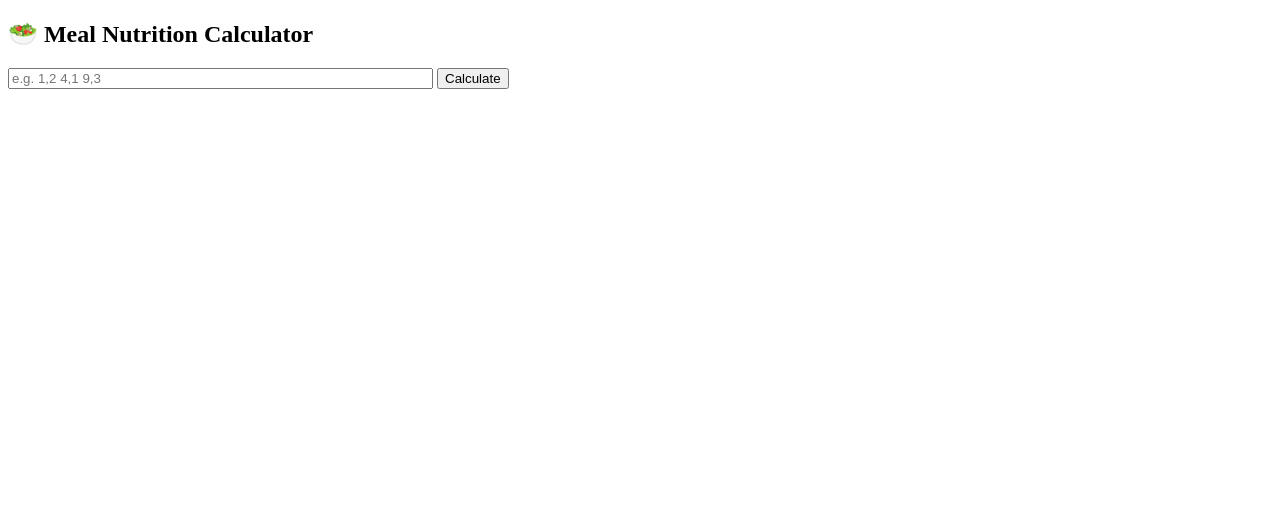
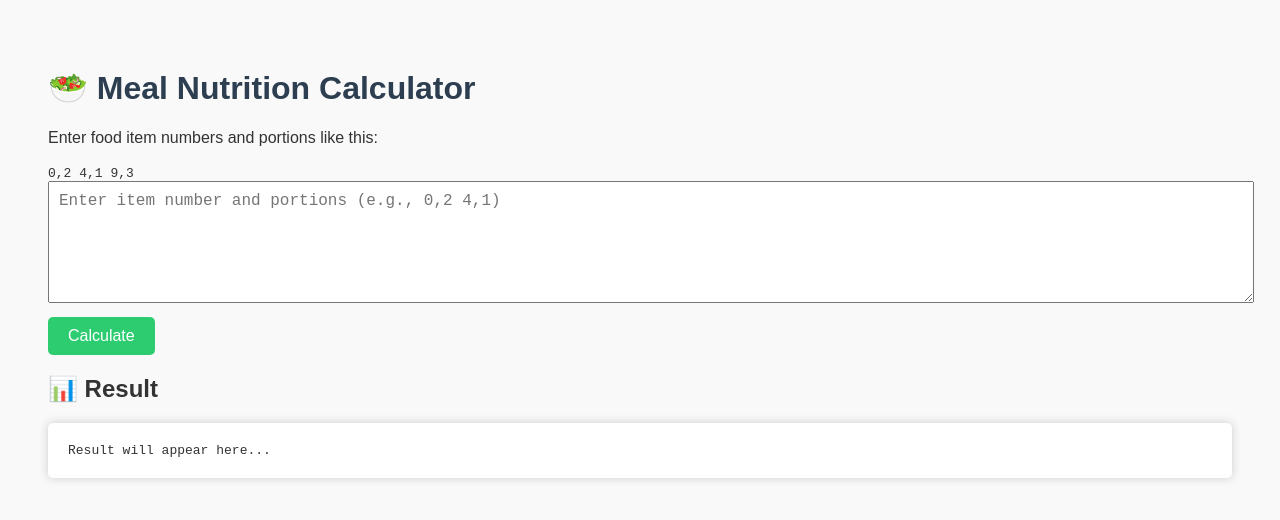
Before and after one commit to yuteshvishnu/meal-nutrition-app, a plain HTML site: page index.html in a window 1280 px wide. Drawn offline with Linux system fonts and the light colour scheme.

Commit message:
Update index.html

```diff
--- a/index.html
+++ b/index.html
@@ -1,26 +1,84 @@
 <!DOCTYPE html>
-<html>
+<html lang="en">
 <head>
   <meta charset="UTF-8">
   <title>Meal Nutrition Calculator</title>
+  <style>
+    body {
+      font-family: Arial, sans-serif;
+      background: #f9f9f9;
+      padding: 40px;
+      color: #333;
+    }
+    h1 {
+      color: #2c3e50;
+    }
+    textarea {
+      width: 100%;
+      height: 100px;
+      padding: 10px;
+      font-size: 16px;
+    }
+    button {
+      margin-top: 10px;
+      padding: 10px 20px;
+      font-size: 16px;
+      background-color: #2ecc71;
+      color: white;
+      border: none;
+      cursor: pointer;
+      border-radius: 5px;
+    }
+    button:hover {
+      background-color: #27ae60;
+    }
+    pre {
+      background-color: #ffffff;
+      padding: 20px;
+      border-radius: 5px;
+      box-shadow: 0 0 10px #ccc;
+      margin-top: 20px;
+      white-space: pre-wrap;
+    }
+  </style>
 </head>
 <body>
-  <h2>🥗 Meal Nutrition Calculator</h2>
-  <input id="input" placeholder="e.g. 1,2 4,1 9,3" size="50">
-  <button onclick="runCalc()">Calculate</button>
-  <pre id="output"></pre>
 
+  <h1>🥗 Meal Nutrition Calculator</h1>
+  <p>Enter food item numbers and portions like this:</p>
+  <code>0,2 4,1 9,3</code>
+
+  <textarea id="inputBox" placeholder="Enter item number and portions (e.g., 0,2 4,1)"></textarea>
+  <button onclick="runcalc()">Calculate</button>
+
+  <h2>📊 Result</h2>
+  <pre id="outputArea">Result will appear here...</pre>
+
+  <!-- Load Emscripten-generated JavaScript -->
   <script src="meal_calc.js"></script>
   <script>
+    let calculateMeal;
+
     var Module = {
       onRuntimeInitialized: function () {
-        window.runCalc = function () {
-          const input = document.getElementById("input").value;
-          const result = Module.ccall('processMeal', 'string', ['string'], [input]);
-          document.getElementById("output").textContent = result;
-        };
+        calculateMeal = Module.cwrap('calculate_meal', 'string', ['string']);
       }
     };
+
+    function runcalc() {
+      const input = document.getElementById('inputBox').value.trim();
+      if (!input) {
+        document.getElementById('outputArea').textContent = "Please enter some input.";
+        return;
+      }
+
+      try {
+        const result = calculateMeal(input);
+        document.getElementById('outputArea').textContent = result;
+      } catch (err) {
+        document.getElementById('outputArea').textContent = "Error: " + err.message;
+      }
+    }
   </script>
 </body>
 </html>
```
